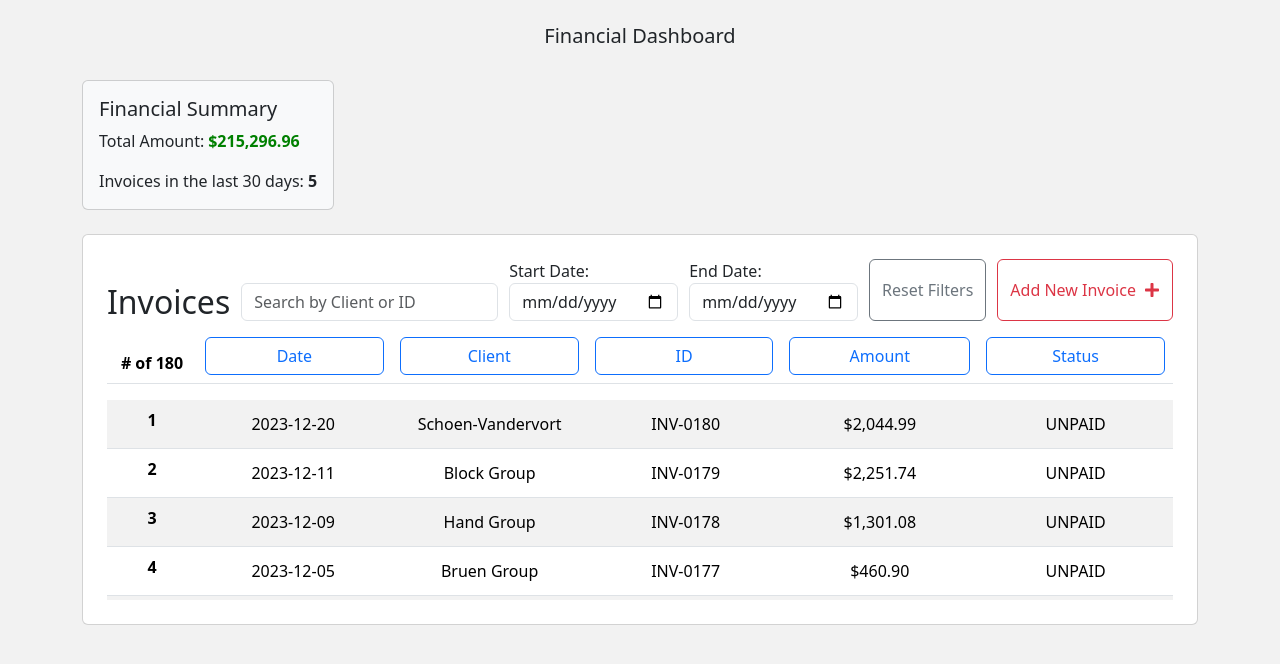
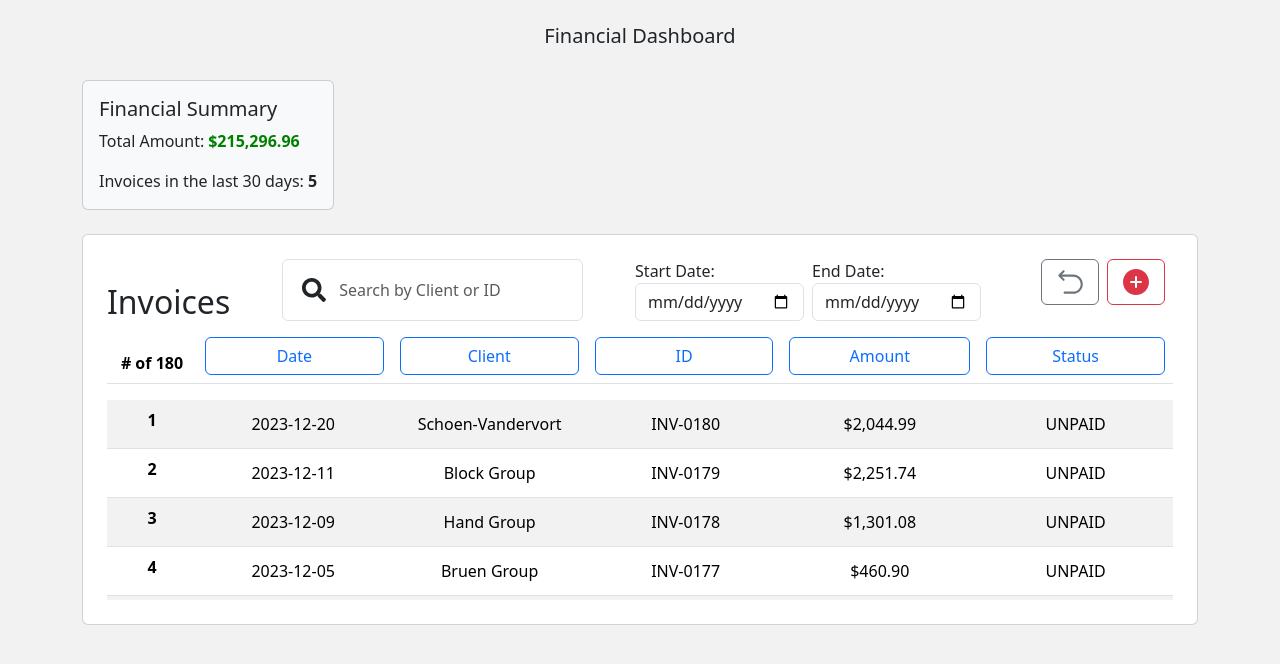
Before and after one commit to jonjon81/financial-tracker-react, a React (Vite) app: page / in a window 1280 px wide. Shown: the top 664 px of the page. Built offline with nearby package versions, Linux system fonts and the light colour scheme.

Commit message:
Style adjustments

```diff
--- a/src/components/InvoicesWidget.css
+++ b/src/components/InvoicesWidget.css
@@ -54,3 +54,11 @@ tr.table-row td {
   background: grey;
   border-radius: 25px;
 }
+
+.search-bar input {
+  padding-left: 3.5rem;
+}
+
+.search-bar svg {
+  left: 2rem;
+}
--- a/src/components/InvoicesWidget.tsx
+++ b/src/components/InvoicesWidget.tsx
@@ -3,7 +3,9 @@ import { Invoice } from '../types/Invoice';
 import { Transaction } from '../types/Transaction';
 import { formatPrice } from '../utils/helpers';
 import './InvoicesWidget.css';
-import { FaChevronDown, FaChevronUp, FaPlus } from 'react-icons/fa';
+import { FaChevronDown, FaChevronUp, FaSearch } from 'react-icons/fa';
+import { IoAddCircle } from 'react-icons/io5';
+import { RxReset } from 'react-icons/rx';
 import { FieldValues, useForm } from 'react-hook-form';
 import { setInvoices, addInvoice, updateInvoice, deleteInvoice } from '../actions/invoiceActions';
 import { useInvoice } from '../context/InvoiceContexts';
@@ -232,7 +234,8 @@ const InvoicesWidget: React.FC<InvoicesProps> = ({ transactions }) => {
     <div className="p-4 card">
       <div className="upper-container d-flex align-content-center justify-content-between">
         <h2 className="mb-2 d-flex align-items-end">Invoices</h2>
-        <div className="mb-2 d-flex align-items-end">
+        <div className="mb-2 d-flex position-relative search-bar">
+          <FaSearch className="fa-search position-absolute top-50 translate-middle fs-4" />
           <input
             className="form-control"
             type="text"
@@ -241,6 +244,7 @@ const InvoicesWidget: React.FC<InvoicesProps> = ({ transactions }) => {
             onChange={handleSearchTextChange}
           />
         </div>
+        <div className="form-date-controls d-flex">
           <div className="mb-2">
             <label>Start Date:</label>
             <input
@@ -250,23 +254,25 @@ const InvoicesWidget: React.FC<InvoicesProps> = ({ transactions }) => {
               onChange={(e) => setStartDate(e.target.value)}
             />
           </div>
-        <div className="mb-2">
+          <div className="mb-2 mx-2">
             <label>End Date:</label>
             <input className="form-control" type="date" value={endDate} onChange={(e) => setEndDate(e.target.value)} />
           </div>
+        </div>
+        <div className="form-button-controls">
           <button className="btn btn-outline-secondary mb-2" onClick={handleResetFilters}>
-          Reset Filters
+            <RxReset className="fs-2" />
           </button>
           <button
-          className="mb-2 btn btn-outline-danger d-flex align-items-center"
+            className="mb-2 btn btn-outline-danger mx-2"
             onClick={() => {
               setIsNewInvoice(true);
               setShowModal(true);
             }}
           >
-          Add New Invoice
-          <FaPlus className="icon ms-2" />
+            <IoAddCircle className="fs-2" />
           </button>
+        </div>
       </div>
       <div className="table-container">
         <table className="table table-striped">
```
Lines whose indentation alone changed are shown as unchanged.
